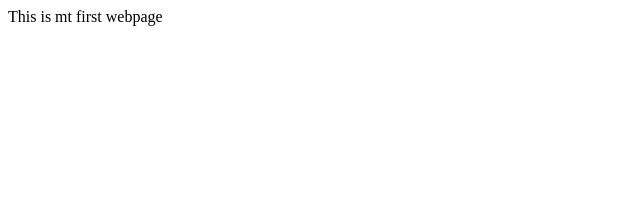
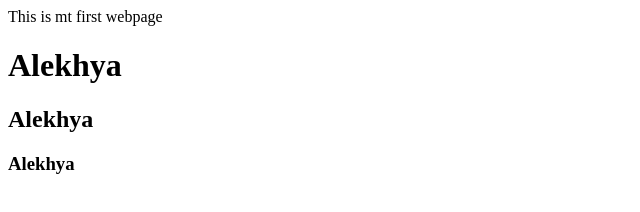
Before and after one commit to Alekhya301/project_dir, a plain HTML site: page index.html in a window 1280 px wide. Shown: the whole page, without its empty margins (0-640 px from the left). Drawn offline with Linux system fonts and the light colour scheme.

Commit message:
third commit

```diff
--- a/index.html
+++ b/index.html
@@ -4,5 +4,8 @@
 </head>
 <body>
 <p>This is mt first webpage</p>
+<h1> Alekhya</h1>
+<h2> Alekhya</h2>
+<h3>Alekhya</h3>
 </body>
 </html>
```
